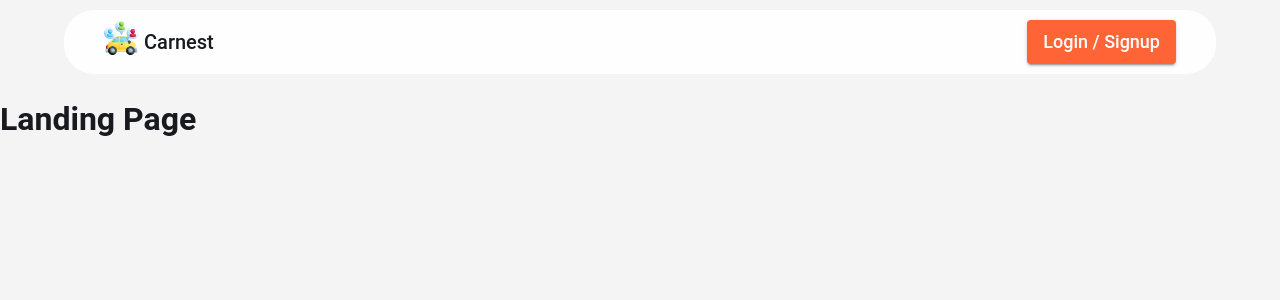
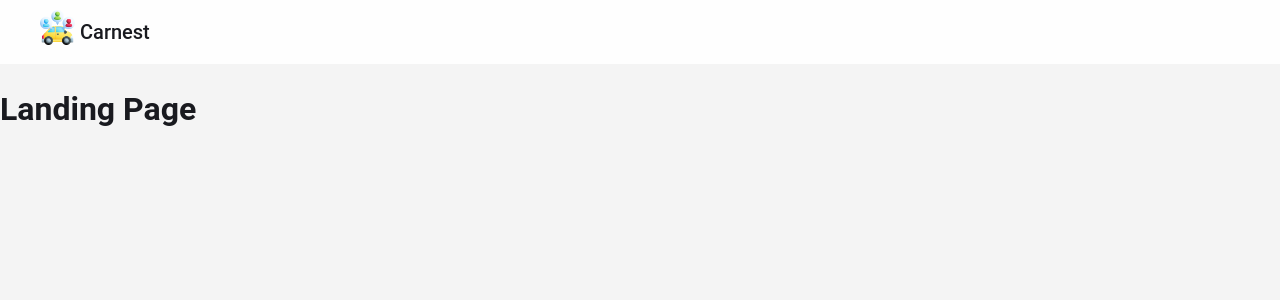
Before and after one commit to nikshithreddy/Carnest-App, a React (Vite) app in the folder Frontend/: page / in a window 1280 px wide. Shown: the top 300 px of the page. Built offline with nearby package versions, Linux system fonts and the light colour scheme; some icons are missing.

Commit message:
Import MUI icons and update Nav for hamburger menu
- Added  import from .
- Replaced avatar with hamburger  in Nav component.
- Streamlined dropdown menu for Login/Signup actions.

```diff
--- a/Frontend/package.json
+++ b/Frontend/package.json
@@ -12,6 +12,7 @@
   "dependencies": {
     "@emotion/react": "^11.14.0",
     "@emotion/styled": "^11.14.0",
+    "@mui/icons-material": "^7.0.2",
     "@mui/material": "^7.0.1",
     "@reduxjs/toolkit": "^2.6.1",
     "react": "^19.0.0",
--- a/Frontend/src/components/Nav.jsx
+++ b/Frontend/src/components/Nav.jsx
@@ -4,46 +4,78 @@ import {
   AppBar,
   Toolbar,
   Typography,
+  IconButton,
   Box,
-  Button,
+  Menu,
+  MenuItem,
 } from '@mui/material';
+import MenuIcon from '@mui/icons-material/Menu';
+import { NavLink, useNavigate } from 'react-router-dom';
 import CarnestLogo from '../assets/car-sharing-logo.png';
 
 
 const Nav = () => {
   const theme = useTheme();
+  const [anchorEl, setAnchorEl] = useState(null);
+  const navigate = useNavigate();
+
+  const handleMenu = (event) => {
+    setAnchorEl(event.currentTarget);
+  };
+
+  const handleClose = () => {
+    setAnchorEl(null);
+  };
 
   return (
-    <AppBar position="static" sx={{ backgroundColor: 'background.paper', borderRadius: '30px', boxShadow: 'none', zIndex: 1001,maxWidth:'90%',mx: 'auto',marginTop:'10px'}}>
+    <AppBar position="static" sx={{ backgroundColor: 'background.paper', borderRadius: 'none', boxShadow: 'none', zIndex: 1001,mx: 'auto'}}>
       <Toolbar sx={{ justifyContent: 'space-between' }}>
 
         {/* Logo and Brand Name */}
         <Box sx={{ display: 'flex', alignItems: 'center' ,ml:theme.spacing(2)}}>
           <img src={CarnestLogo} alt="Carnest Logo" style={{ height: '35px', marginRight: '5px', marginBottom: '10px' }} />
-          <Typography variant="h6"
+          <Typography variant="h6" component={NavLink} to="/search"
            sx={{ textDecoration: 'none', color: 'text.primary' }}>
             Carnest
           </Typography>
         </Box>
 
-        {/* Login/Signup Button */}
-        <Button
-          variant="contained"
-          sx={{
-            backgroundColor: 'button.primary',
-            color: '#fff',
-            textTransform: 'none',
-            fontWeight: 500,
-            fontSize:'18px',
-            mr: theme.spacing(2),
-            width: 'auto',
-            '&:hover': { backgroundColor: 'button.secondary' },
-          }}
-        >
-          Login / Signup
-        </Button>
+        {/* Login/Signup or Profile Icon */}
 
+        <div>
+            <IconButton
+              size="large"
+              aria-label="account of current user"
+              aria-controls="menu-appbar"
+              aria-haspopup="true"
+              onClick={handleMenu}
+              color="black"
+            >
+              <MenuIcon />
+            </IconButton>
+            <Menu
+            sx={{
+                marginTop: '20px',
+            }}
+              id="menu-appbar"
+              anchorEl={anchorEl}
+              anchorOrigin={{
+                vertical: 'top',
+                horizontal: 'right',
+              }}
+              keepMounted
+              transformOrigin={{
+                vertical: 'top',
+                horizontal: 'right',
+              }}
+              open={Boolean(anchorEl)}
+              onClose={handleClose}
+            >
 
+              <MenuItem onClick={()=> navigate('/login')}>Login</MenuItem>
+              <MenuItem onClick={()=> navigate('/register')}>Signup</MenuItem>
+            </Menu>
+          </div>
       </Toolbar>
     </AppBar>
   )
```
Also changed, not shown: 1 other file (tests, documents, lock files or other folders).
